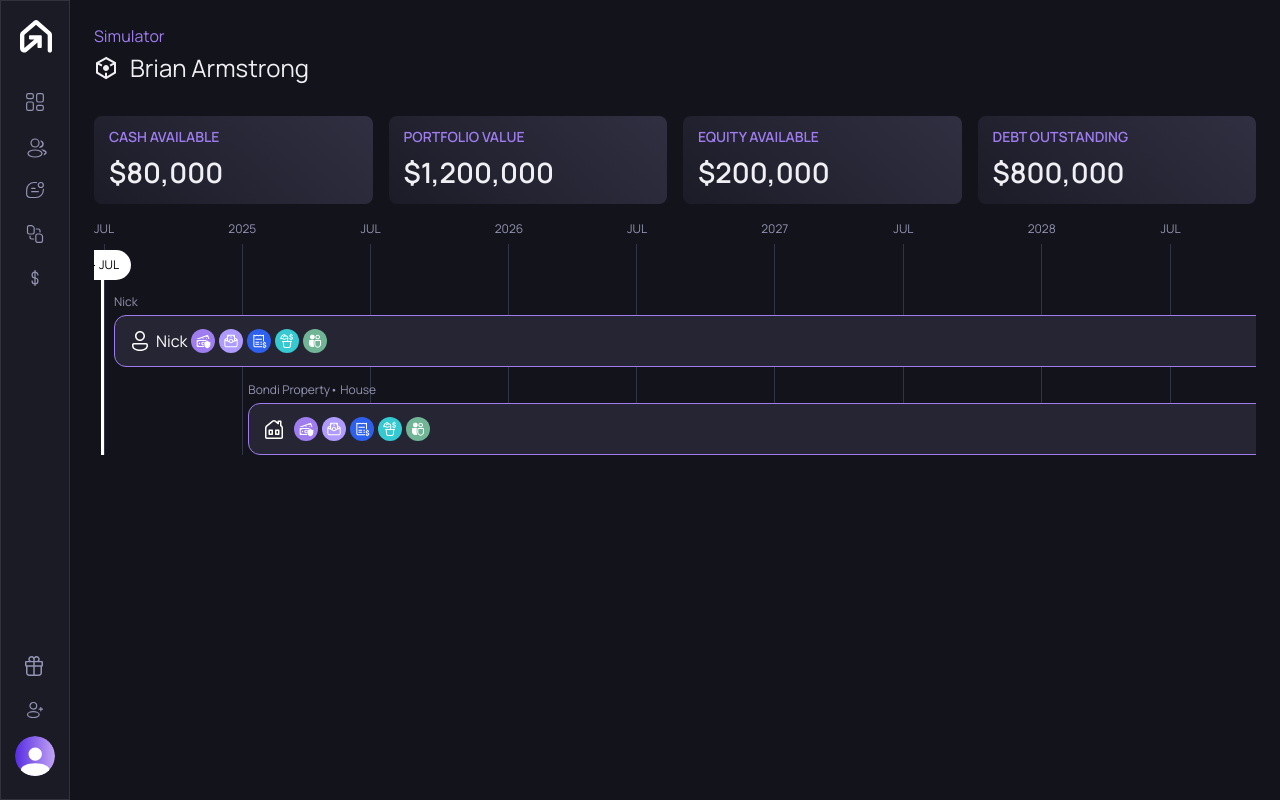
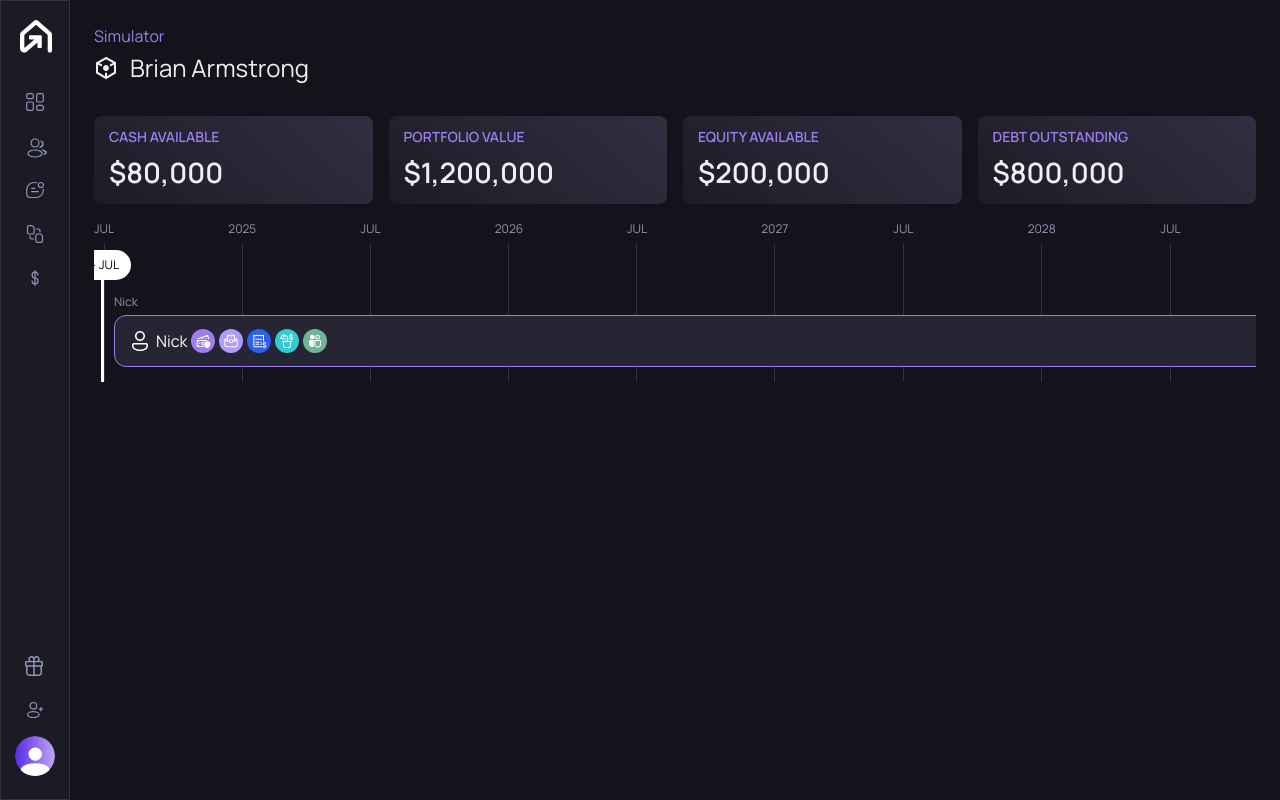
Before and after one commit to smhnaqvi/brian-armstrong, a React (Vite) app: page / in a window 1280 px wide. Built offline with nearby package versions, Linux system fonts and the light colour scheme.

Commit message:
Fix CSS class for tasks container in CalenderTimeline component

```diff
--- a/src/components/calenderTimeline.tsx
+++ b/src/components/calenderTimeline.tsx
@@ -283,7 +283,7 @@ const CalenderTimeline = () => {
           {/* ===== TASKS (layout stays column-based; range bars inside rows) ===== */}
           <div
             ref={tasksContainerRef}
-            className="relative flex flex-col z-10 gap-3.5 pt-[73px]"
+            className="relative flex flex-col z-10 gap-3.5 top-[73px]"
           >
             {tasks.map(task => (
               <div key={task.id} className="flex flex-col gap-2">
```
